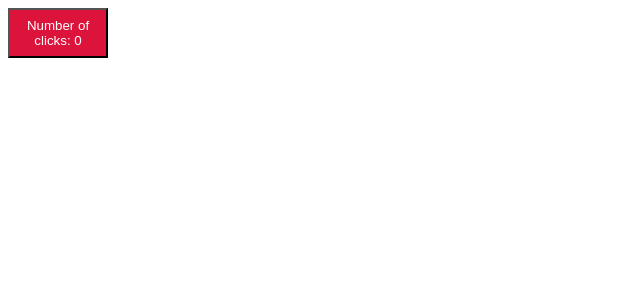
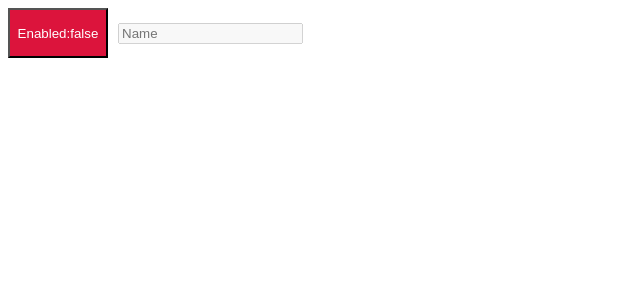
Before and after one commit to mgandore/introduction-to-angular, an Angular app in the folder tasks/: page / in a window 1280 px wide. Shown: the top 300 px of the page, without its empty margins (0-640 px from the left). Built offline with nearby package versions, Linux system fonts and the light colour scheme.

Commit message:
Add third task

```diff
--- a/tasks/src/app/custom-button/custom-button.component.css
+++ b/tasks/src/app/custom-button/custom-button.component.css
@@ -11,3 +11,7 @@ button:active {
 	background-color: rgb(255, 0, 51);
 	color: rgb(255, 255, 255);
 }
+
+input {
+	margin: 10px;
+}
--- a/tasks/src/app/custom-button/custom-button.component.html
+++ b/tasks/src/app/custom-button/custom-button.component.html
@@ -1 +1,2 @@
-<button (click)="increment()">Number of clicks: {{numOfClicks}}</button>
+<button (click)="toggleInput()">Enabled:{{isEnabled}}</button>
+<input type="text" placeholder="Name" [disabled]="!(isEnabled)" />
--- a/tasks/src/app/custom-button/custom-button.component.ts
+++ b/tasks/src/app/custom-button/custom-button.component.ts
@@ -7,15 +7,19 @@ import { Component, OnInit } from '@angular/core';
 })
 export class CustomButtonComponent implements OnInit {
 
-	public numOfClicks: number = 0;
+	public isEnabled: boolean = false;
 
 	public constructor() { }
 
 	public ngOnInit(): void {
 	}
 
-	public increment(): void {
-		this.numOfClicks++;
+	public toggleInput(): void {
+		if (this.isEnabled) {
+			this.isEnabled = false;
+		} else {
+			this.isEnabled = true;
+		}
 	}
 
 }
```
